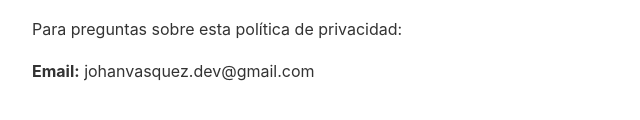
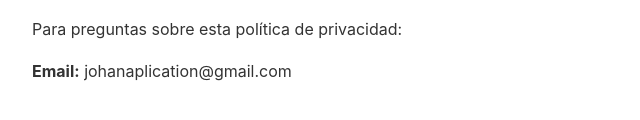
Before and after one commit to nicolas0809/petcare-pro-privacy, a plain HTML site: page index.html in a window 1280 px wide. Shown: the part 1985-2105 px from the top of the page, 258-898 px from the left. Drawn offline with Linux system fonts and the light colour scheme.

Commit message:
update email to johanaplication@gmail.com

```diff
--- a/index.html
+++ b/index.html
@@ -59,6 +59,6 @@
 
   <h2>11. Contacto</h2>
   <p>Para preguntas sobre esta política de privacidad:</p>
-  <p><strong>Email:</strong> johanvasquez.dev@gmail.com</p>
+  <p><strong>Email:</strong> johanaplication@gmail.com</p>
 </body>
 </html>
```
